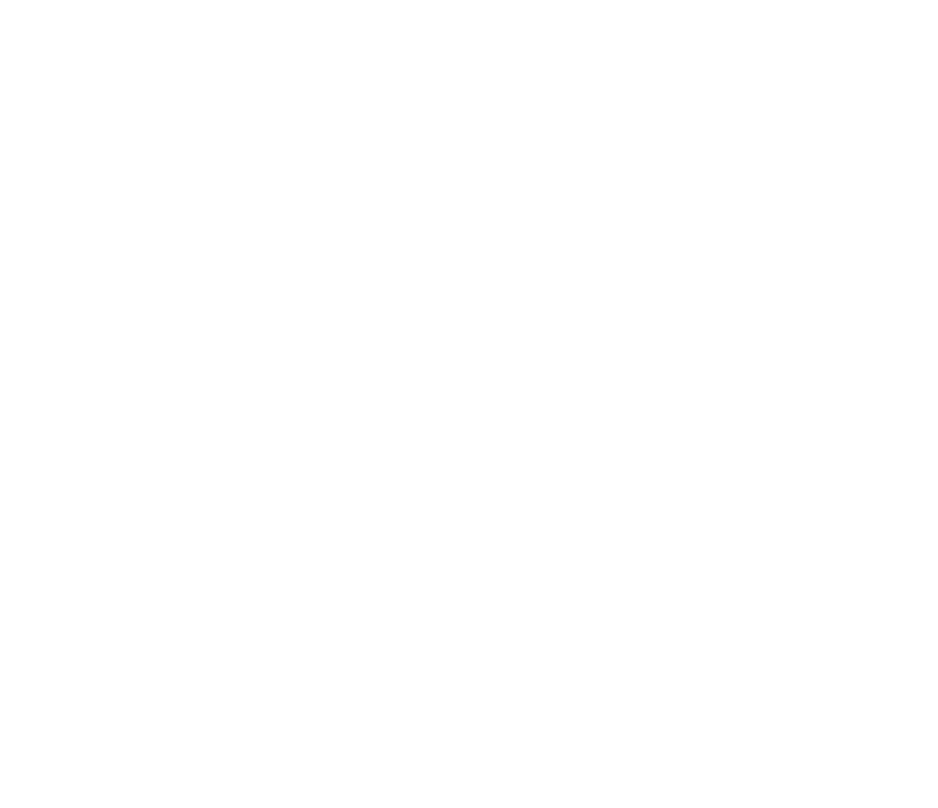
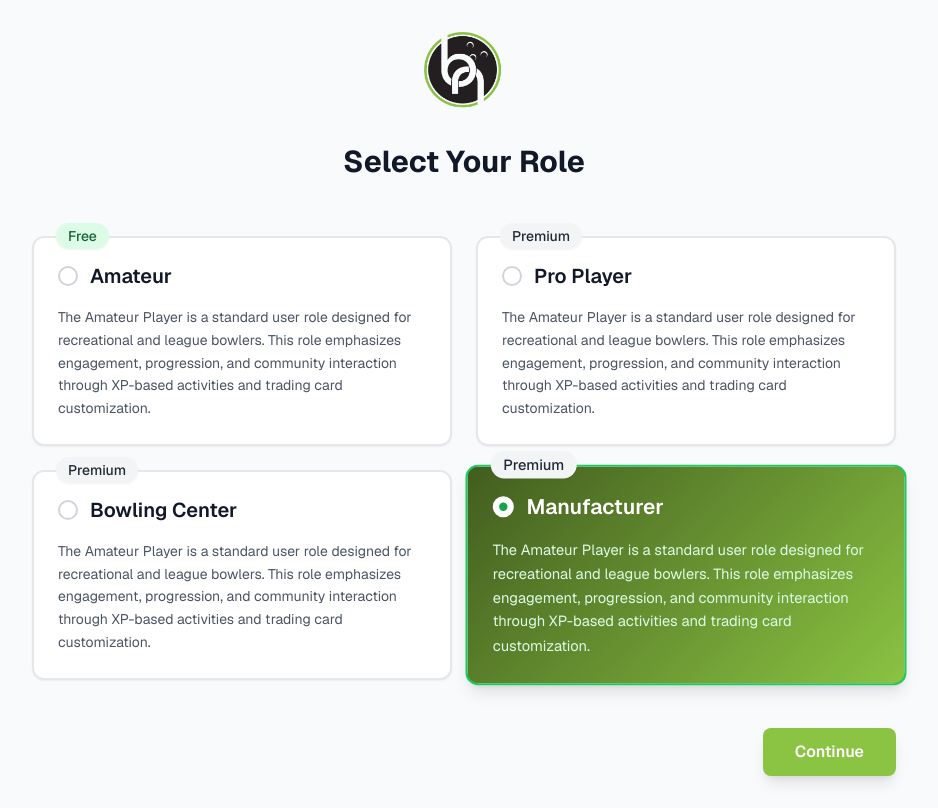
Before and after one commit to zamansheikh/amateur_player, a Next.js app: page /select-your-role in a window 1280 px wide. Before the commit this address had no page. Shown: the whole page, without its empty margins (176-1114 px from the left). Built offline with nearby package versions, Linux system fonts and the light colour scheme.

Commit message:
feat: Add '/select-your-role' to public routes for authentication handling

```diff
--- a/middleware.ts
+++ b/middleware.ts
@@ -4,7 +4,7 @@
     const { pathname } = request.nextUrl;
 
     // Public routes that don't require authentication
-    const publicRoutes = ['/signin', '/signup', '/landing', '/'];
+    const publicRoutes = ['/signin','/select-your-role', '/signup', '/landing', '/'];
 
     // Check if the current path is a public route
     const isPublicRoute = publicRoutes.includes(pathname);
--- a/src/app/select-your-role/page.tsx
+++ b/src/app/select-your-role/page.tsx
@@ -3,6 +3,7 @@
 import { useState } from "react";
 import { useRouter } from "next/navigation";
 import Link from "next/link";
+import Image from "next/image";
 
 // Define the role interface
 interface Role {
@@ -64,9 +65,13 @@
         {/* Header */}
         <div className="flex flex-col items-center justify-center mb-12">
           <Link href="/" className="mb-8">
-            <div className="w-16 h-16 bg-green-600 rounded-lg flex items-center justify-center">
-              <span className="text-white font-bold text-xl">B</span>
-            </div>
+            <Image
+              src="/logo/logo.png"
+              alt="Logo"
+              width={80}
+              height={80}
+              className="w-20 h-20"
+            />
           </Link>
           <h1 className="text-3xl font-bold text-gray-900 mb-2">
             Select Your Role
@@ -152,7 +157,20 @@
           <button
             onClick={handleContinue}
             disabled={!selectedRole}
-            className="bg-green-600 hover:bg-green-700 disabled:bg-gray-300 disabled:cursor-not-allowed text-white px-8 py-3 rounded-lg font-semibold transition-all duration-300 hover:scale-105 shadow-lg"
+            className="text-white px-8 py-3 rounded-lg font-semibold transition-all duration-300 hover:scale-105 shadow-lg disabled:bg-gray-300 disabled:cursor-not-allowed"
+            style={{
+              backgroundColor: !selectedRole ? '#d1d5db' : '#8BC342',
+            }}
+            onMouseEnter={(e) => {
+              if (!e.currentTarget.disabled) {
+                e.currentTarget.style.backgroundColor = '#7aa838';
+              }
+            }}
+            onMouseLeave={(e) => {
+              if (!e.currentTarget.disabled) {
+                e.currentTarget.style.backgroundColor = '#8BC342';
+              }
+            }}
           >
             Continue
           </button>
--- a/src/components/Navigation.tsx
+++ b/src/components/Navigation.tsx
@@ -24,7 +24,7 @@
     const { user, signout } = useAuth();
 
     // Public routes that don't require authentication
-    const publicRoutes = ['/signin', '/signup', '/landing', '/landing/page', '/'];
+    const publicRoutes = ['/signin', '/signup', '/landing', '/landing/page', '/', '/select-your-role'];
     const isPublicRoute = publicRoutes.includes(pathname);
 
     // Landing page route - show only the landing page without navigation
```
